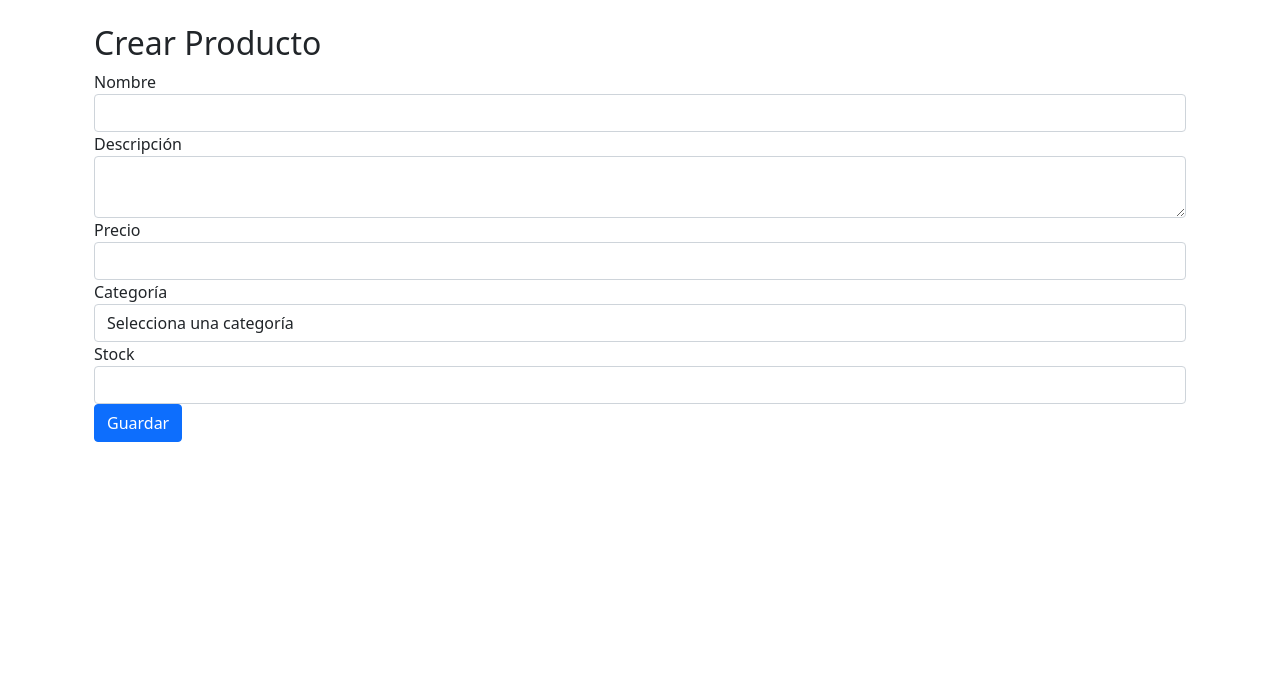
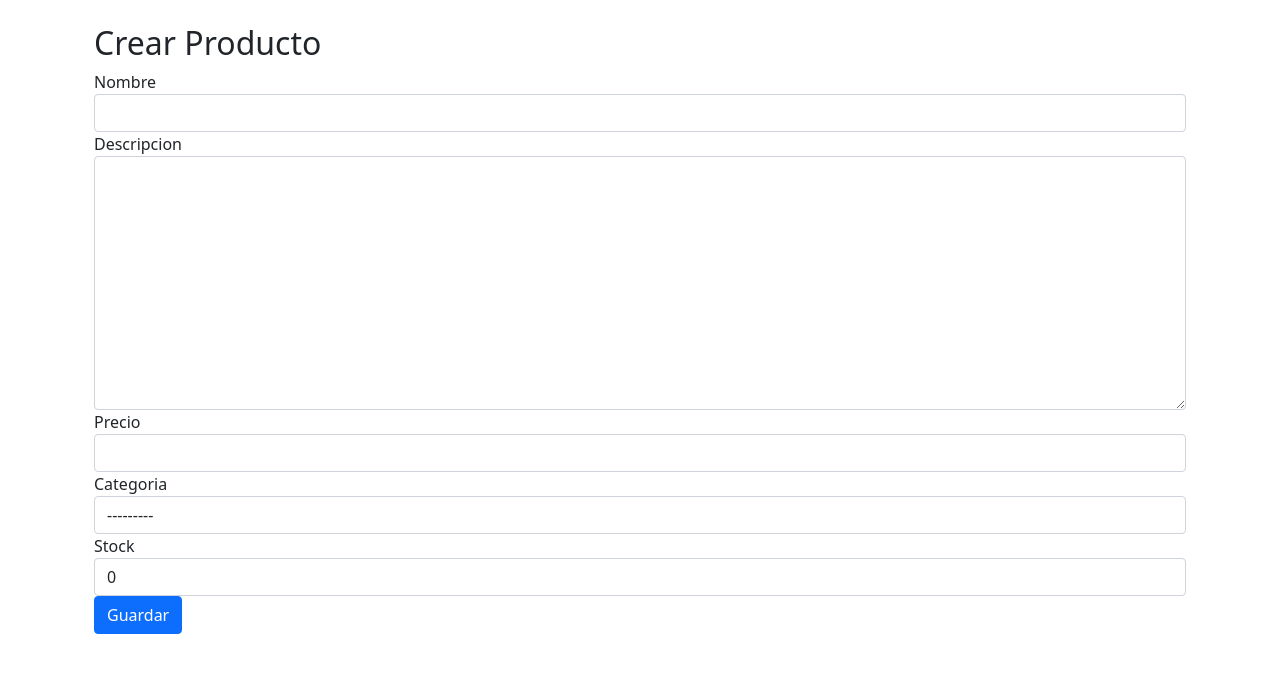
Before and after one commit to PDeRivas/ing_software, a Django app: page /productos/create/ in a window 1280 px wide. Shown: the part 56-729 px from the top of the page. Run offline with Django 5.2, Linux system fonts and the light colour scheme; the first user in the database is signed in; tables that the repository leaves empty hold one stand-in row (Sample ...).

Commit message:
Create forms.py, change productos_view product_create to form

```diff
--- /dev/null
+++ b/miniblog/productos/forms.py
@@ -0,0 +1,27 @@
+from django import forms
+
+from productos.models import (
+    Productos,
+    Category,
+    Supplier,
+    ProductReview,
+)
+
+class ProductForm(forms.ModelForm):
+    class Meta:
+        model = Productos
+        fields = [
+            'name',
+            'description',
+            'price',
+            'category',
+            'stock',
+            ]
+
+        widgets = {
+            'name': forms.TextInput(attrs={'class': 'form-control'}),
+            'description': forms.Textarea(attrs={'class': 'form-control'}),
+            'price': forms.NumberInput(attrs={'class': 'form-control'}),
+            'category': forms.Select(attrs={'class': 'form-control'}),
+            'stock': forms.NumberInput(attrs={'class': 'form-control'}),
+        }
--- a/miniblog/productos/templates/product/create.html
+++ b/miniblog/productos/templates/product/create.html
@@ -4,31 +4,16 @@
     <h2>Crear Producto</h2>
     <form method="post">
         {% csrf_token %}
-        <div class="form-group">
-            <label>Nombre</label>
-            <input type="text" name="name" class="form-control" required>
-        </div>
-        <div class="form-group">
-            <label>Descripción</label>
-            <textarea name="description" class="form-control"></textarea>
-        </div>
-        <div class="form-group">
-            <label>Precio</label>
-            <input type="number" step="0.01" name="price" class="form-control" required>
-        </div>
-        <div class="form-group">
-            <label>Categoría</label>
-            <select name="category" class="form-control">
-                <option value="">Selecciona una categoría</option>
-                {% for category in categories %}
-                <option value="{{ category.id }}">{{ category.name }}</option>
-                {% endfor %}
-            </select>
-        </div>
-        <div class="form-group">
-            <label>Stock</label>
-            <input type="number" name="stock" class="form-control">
-        </div>
+        <label for="">Nombre</label>
+        {{ form.name }}
+        <label for="">Descripcion</label>
+        {{ form.description }}
+        <label for="">Precio</label>
+        {{ form.price }}
+        <label for="">Categoria</label>
+        {{ form.category }}
+        <label for="">Stock</label>
+        {{ form.stock }}
         <button type="submit" class="btn btn-primary">Guardar</button>
     </form>
 </div>
--- a/miniblog/productos/views/productos_view.py
+++ b/miniblog/productos/views/productos_view.py
@@ -3,6 +3,7 @@ from django.shortcuts import render, redirect
 
 from productos.repositories.productosRepository import ProductosRepository
 from django.contrib.auth.decorators import login_required
+from productos.forms import ProductForm
 
 repo = ProductosRepository()
 
@@ -19,31 +20,24 @@ def product_list(request):
 @login_required(login_url='login')
 def product_create(request):
     if request.method == "POST":
-        name = request.POST.get('name')
-        description = request.POST.get('description')
-        number = request.POST.get('price')
-        category_id = request.POST.get('category')
-        category = repo.get_category_by_id(category_id=category_id)
-        stock = request.POST.get('stock')
+        form = ProductForm(request.POST)
+        if form.is_valid():
+            producto_nuevo = repo.create(
+                nombre = form.cleaned_data['name'],
+                precio = form.cleaned_data['price'],
+                descripcion = form.cleaned_data['description'],
+                cantidad = form.cleaned_data['stock'],
+                categoria = form.cleaned_data['category'],
+            )
+            return redirect(
+                'product_list',
+                )
 
-        producto_nuevo = repo.create(
-            nombre = name,
-            precio = number,
-            descripcion = description,
-            categoria = category,
-            cantidad = stock
-        )
-
-        return redirect(
-            'product_detail',
-            producto_nuevo.id
-        )
-
-    categorias = repo.get_all_categories()
+    form = ProductForm()
     return render(
         request,
         'product/create.html',
-        {'categories': categorias}
+        {'form': form}
     )
 
 def product_detail(request, id:int):
```
